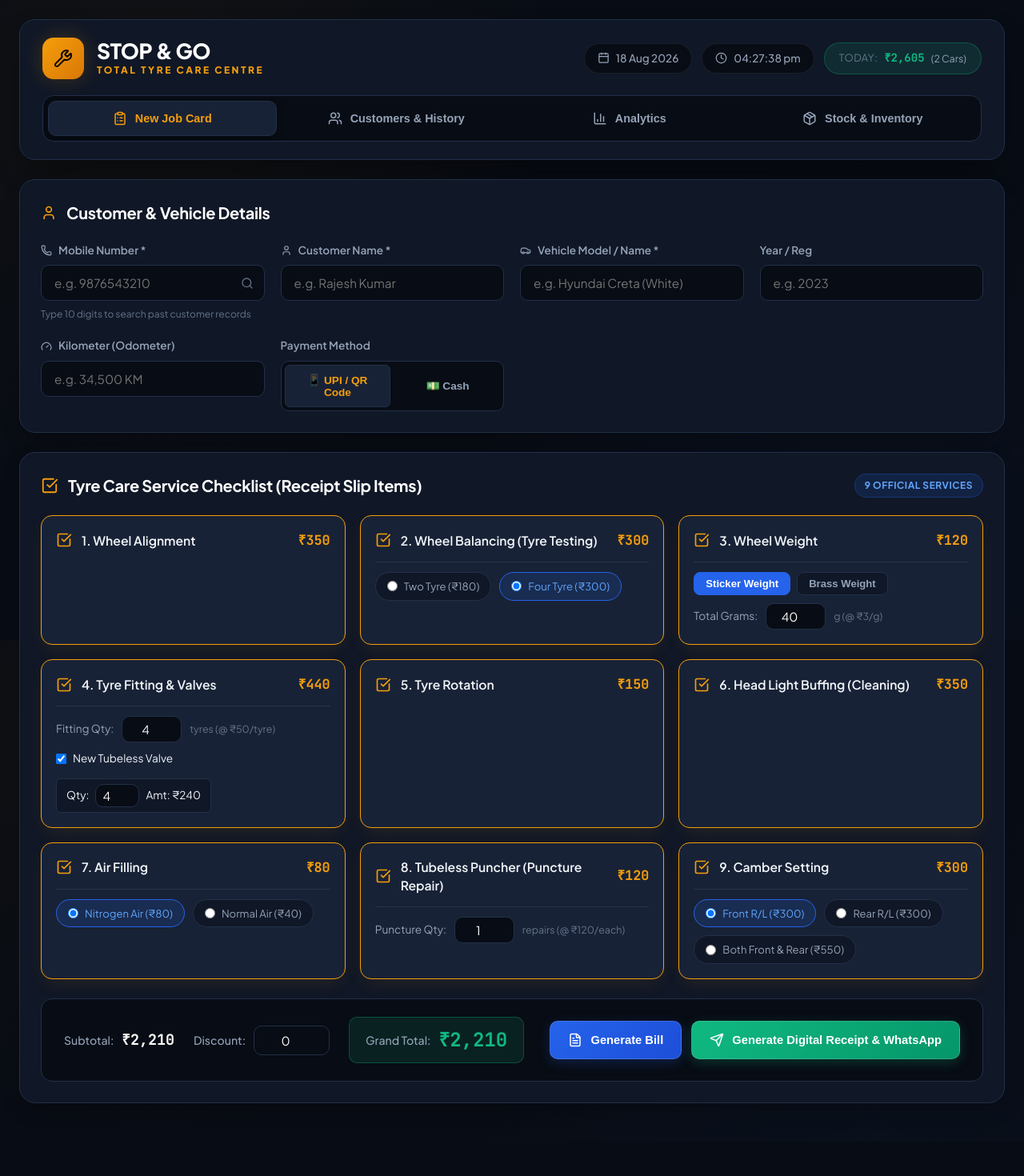
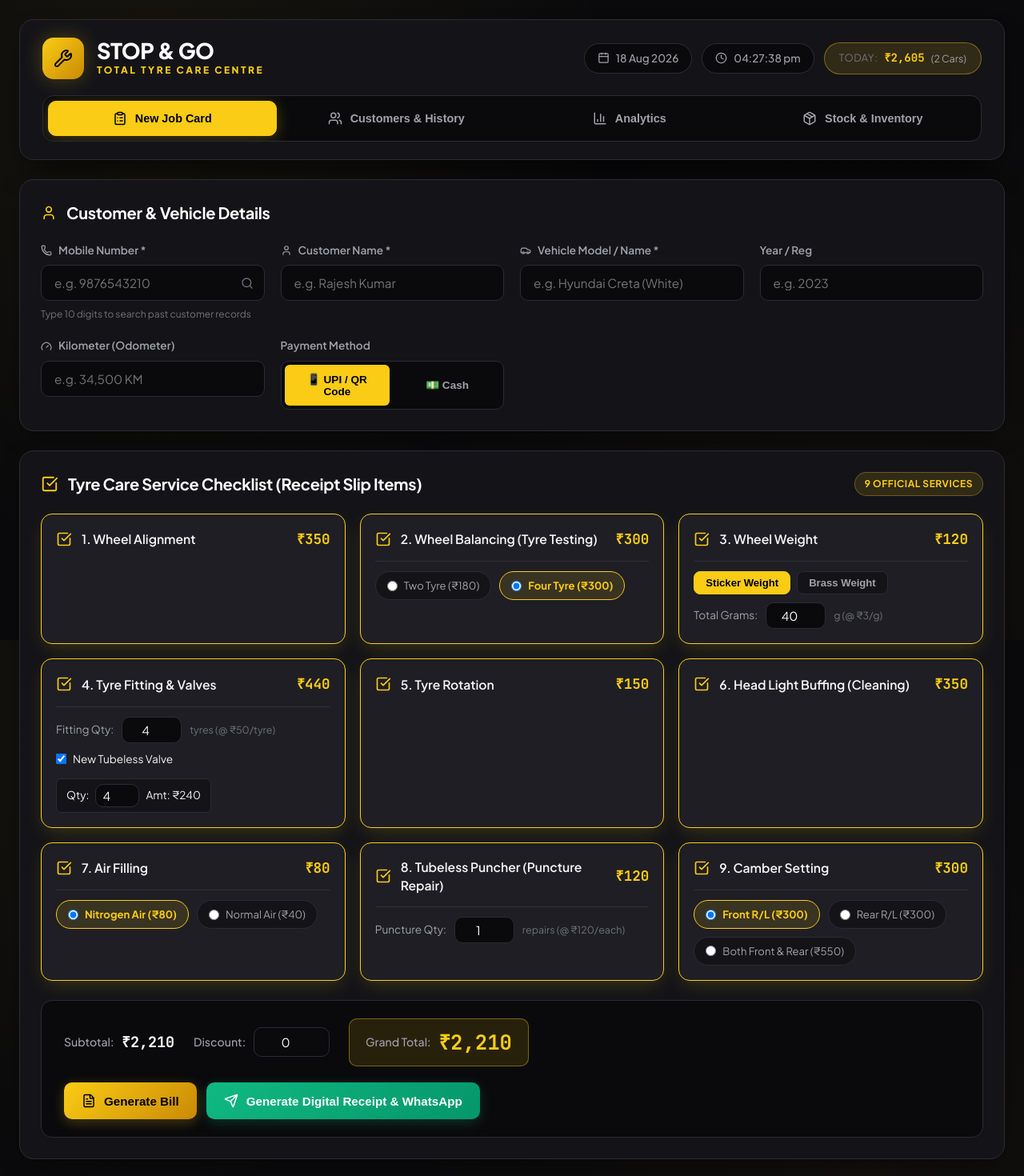
Before and after one commit to mujtabashaikh2812-stack/stop-and-go-tyre-care, a React (Vite) app: page / in a window 1280 px wide. Shown: the top 1470 px of the page at 80% size. Before the commit the page ends 1427 px from the top, so only its background shows below. Built offline with nearby package versions, Linux system fonts and the light colour scheme.

Commit message:
Updated to Black and Yellow theme

```diff
--- a/src/index.css
+++ b/src/index.css
@@ -1,44 +1,41 @@
 @import url('https://fonts.googleapis.com/css2?family=Plus+Jakarta+Sans:wght@400;500;600;700;800&family=JetBrains+Mono:wght@400;500;700&display=swap');
 
 :root {
-  /* Bespoke Luxury Automotive Onyx Theme */
-  --bg-app: #080C14;
-  --bg-surface: #101726;
-  --bg-surface-elevated: #182236;
-  --bg-surface-hover: #1F2C46;
+  /* High-Octane Black & Industrial Yellow Automotive Theme */
+  --bg-app: #0A0A0C;
+  --bg-surface: #141418;
+  --bg-surface-elevated: #1E1E24;
+  --bg-surface-hover: #282832;
 
   --border-subtle: rgba(255, 255, 255, 0.08);
-  --border-medium: #22304A;
-  --border-active: #F59E0B;
+  --border-medium: #2B2B36;
+  --border-active: #FACC15;
 
   --text-white: #FFFFFF;
-  --text-primary: #F1F5F9;
-  --text-secondary: #94A3B8;
-  --text-muted: #64748B;
+  --text-primary: #F4F4F5;
+  --text-secondary: #A1A1AA;
+  --text-muted: #71717A;
 
-  --gold-primary: #F59E0B;
-  --gold-dark: #D97706;
-  --gold-glow: rgba(245, 158, 11, 0.2);
-
-  --blue-primary: #2563EB;
-  --blue-hover: #1D4ED8;
-  --blue-glow: rgba(37, 99, 235, 0.25);
+  --yellow-primary: #FACC15;
+  --yellow-bright: #FFE033;
+  --yellow-dark: #CA8A04;
+  --yellow-bg: rgba(250, 204, 21, 0.12);
+  --yellow-glow: rgba(250, 204, 21, 0.25);
 
   --emerald-primary: #10B981;
   --emerald-bg: rgba(16, 185, 129, 0.12);
-
   --ruby-primary: #EF4444;
 
   --font-sans: 'Plus Jakarta Sans', system-ui, -apple-system, sans-serif;
   --font-mono: 'JetBrains Mono', monospace;
 
-  --radius-xl: 20px;
+  --radius-xl: 18px;
   --radius-lg: 14px;
   --radius-md: 10px;
   --radius-sm: 6px;
 
-  --shadow-main: 0 20px 40px -15px rgba(0, 0, 0, 0.6);
-  --shadow-card: 0 10px 30px -10px rgba(0, 0, 0, 0.4);
+  --shadow-main: 0 20px 40px -15px rgba(0, 0, 0, 0.8);
+  --shadow-card: 0 10px 30px -10px rgba(0, 0, 0, 0.6);
 }
 
 * {
@@ -55,8 +52,8 @@ body {
   min-height: 100vh;
   -webkit-font-smoothing: antialiased;
   background-image:
-    radial-gradient(circle at 15% 15%, rgba(245, 158, 11, 0.04) 0%, transparent 40%),
-    radial-gradient(circle at 85% 85%, rgba(37, 99, 235, 0.04) 0%, transparent 40%);
+    radial-gradient(circle at 15% 15%, rgba(250, 204, 21, 0.05) 0%, transparent 45%),
+    radial-gradient(circle at 85% 85%, rgba(202, 138, 4, 0.04) 0%, transparent 45%);
   background-attachment: fixed;
 }
 
@@ -95,18 +92,18 @@ body {
 .logo-icon-bg {
   width: 52px;
   height: 52px;
-  background: linear-gradient(135deg, #F59E0B 0%, #D97706 100%);
+  background: linear-gradient(135deg, #FACC15 0%, #CA8A04 100%);
   border-radius: var(--radius-lg);
   display: flex;
   align-items: center;
   justify-content: center;
   color: #000;
-  box-shadow: 0 0 25px var(--gold-glow);
+  box-shadow: 0 0 25px var(--yellow-glow);
   flex-shrink: 0;
 }
 
 .brand-title {
-  font-size: 1.65rem;
+  font-size: 1.7rem;
   font-weight: 800;
   letter-spacing: -0.5px;
   color: var(--text-white);
@@ -116,7 +113,7 @@ body {
 .brand-subtitle {
   font-size: 0.75rem;
   font-weight: 800;
-  color: var(--gold-primary);
+  color: var(--yellow-primary);
   letter-spacing: 2.5px;
   text-transform: uppercase;
 }
@@ -130,7 +127,7 @@ body {
 
 .info-chip {
   background: var(--bg-app);
-  border: 1px solid var(--border-subtle);
+  border: 1px solid var(--border-medium);
   padding: 8px 16px;
   border-radius: 30px;
   font-size: 0.85rem;
@@ -142,8 +139,8 @@ body {
 }
 
 .revenue-chip {
-  background: var(--emerald-bg);
-  border: 1px solid rgba(16, 185, 129, 0.3);
+  background: var(--yellow-bg);
+  border: 1px solid rgba(250, 204, 21, 0.4);
   padding: 8px 18px;
   border-radius: 30px;
   font-size: 0.88rem;
@@ -153,7 +150,7 @@ body {
 }
 
 .chip-label { color: var(--text-muted); font-size: 0.8rem; text-transform: uppercase; letter-spacing: 0.5px; }
-.chip-value { font-weight: 800; color: var(--emerald-primary); font-family: var(--font-mono); }
+.chip-value { font-weight: 800; color: var(--yellow-primary); font-family: var(--font-mono); }
 .chip-count { font-size: 0.78rem; color: var(--text-secondary); }
 
 /* Navigation Tabs */
@@ -192,15 +189,15 @@ body {
 
 .nav-tab-btn:hover {
   color: var(--text-white);
-  background: rgba(255, 255, 255, 0.04);
+  background: rgba(255, 255, 255, 0.05);
 }
 
 .nav-tab-btn.active {
-  background: var(--bg-surface-elevated);
-  color: var(--gold-primary);
-  border: 1px solid var(--border-medium);
-  font-weight: 700;
-  box-shadow: 0 4px 12px rgba(0, 0, 0, 0.3);
+  background: var(--yellow-primary);
+  color: #000000;
+  border: 1px solid var(--yellow-primary);
+  font-weight: 800;
+  box-shadow: 0 4px 20px var(--yellow-glow);
 }
 
 /* Card Containers */
@@ -222,7 +219,7 @@ body {
 }
 
 .card-icon {
-  color: var(--gold-primary);
+  color: var(--yellow-primary);
 }
 
 .card-header h2 {
@@ -242,7 +239,7 @@ body {
   letter-spacing: 0.5px;
 }
 
-.badge-chip.info { background: rgba(37, 99, 235, 0.15); color: #60A5FA; border: 1px solid rgba(37, 99, 235, 0.3); }
+.badge-chip.info { background: var(--yellow-bg); color: var(--yellow-primary); border: 1px solid rgba(250, 204, 21, 0.3); }
 .badge-chip.success { background: var(--emerald-bg); color: var(--emerald-primary); border: 1px solid rgba(16, 185, 129, 0.3); }
 
 /* Form Grid */
@@ -297,8 +294,8 @@ input[type="text"], input[type="tel"], input[type="number"], select {
 
 input:focus, select:focus {
   outline: none;
-  border-color: var(--gold-primary);
-  box-shadow: 0 0 0 3px var(--gold-glow);
+  border-color: var(--yellow-primary);
+  box-shadow: 0 0 0 3px var(--yellow-glow);
 }
 
 .input-hint {
@@ -329,9 +326,9 @@ input:focus, select:focus {
 }
 
 .segmented-btn.active {
-  background: var(--bg-surface-elevated);
-  color: var(--gold-primary);
-  border: 1px solid var(--border-medium);
+  background: var(--yellow-primary);
+  color: #000000;
+  font-weight: 700;
 }
 
 /* Service Cards */
@@ -351,9 +348,9 @@ input:focus, select:focus {
 }
 
 .service-item-card.active {
-  border-color: var(--gold-primary);
+  border-color: var(--yellow-primary);
   background: var(--bg-surface-elevated);
-  box-shadow: 0 8px 24px -6px rgba(245, 158, 11, 0.12);
+  box-shadow: 0 8px 24px -6px rgba(250, 204, 21, 0.2);
 }
 
 .service-card-top {
@@ -371,7 +368,7 @@ input:focus, select:focus {
 }
 
 .check-icon { color: var(--text-muted); flex-shrink: 0; }
-.check-icon.active { color: var(--gold-primary); }
+.check-icon.active { color: var(--yellow-primary); }
 
 .service-title {
   font-size: 0.98rem;
@@ -381,9 +378,9 @@ input:focus, select:focus {
 
 .service-price {
   font-family: var(--font-mono);
-  font-weight: 700;
-  font-size: 1.05rem;
-  color: var(--gold-primary);
+  font-weight: 800;
+  font-size: 1.1rem;
+  color: var(--yellow-primary);
 }
 
 .service-options-row {
@@ -414,9 +411,10 @@ input:focus, select:focus {
 }
 
 .option-pill.selected {
-  border-color: var(--blue-primary);
-  color: #60A5FA;
-  background: rgba(37, 99, 235, 0.15);
+  border-color: var(--yellow-primary);
+  color: var(--yellow-primary);
+  background: var(--yellow-bg);
+  font-weight: 700;
 }
 
 .input-inline {
@@ -456,9 +454,10 @@ input:focus, select:focus {
 }
 
 .sub-pill.active {
-  background: var(--blue-primary);
-  color: #FFF;
-  border-color: var(--blue-primary);
+  background: var(--yellow-primary);
+  color: #000000;
+  border-color: var(--yellow-primary);
+  font-weight: 700;
 }
 
 .checkbox-inline {
@@ -537,17 +536,17 @@ input:focus, select:focus {
 }
 
 .grand-total-col {
-  background: var(--emerald-bg);
-  border: 1px solid rgba(16, 185, 129, 0.3);
+  background: var(--yellow-bg);
+  border: 1px solid rgba(250, 204, 21, 0.4);
   padding: 10px 20px;
   border-radius: var(--radius-md);
 }
 
 .grand-total-val {
   font-family: var(--font-mono);
-  font-size: 1.5rem;
+  font-size: 1.6rem;
   font-weight: 800;
-  color: var(--emerald-primary);
+  color: var(--yellow-primary);
 }
 
 /* Dual Buttons Group */
@@ -559,35 +558,35 @@ input:focus, select:focus {
 }
 
 .btn-generate-bill {
-  background: linear-gradient(135deg, #2563EB 0%, #1D4ED8 100%);
-  color: #FFF;
-  border: 1px solid rgba(255, 255, 255, 0.15);
+  background: linear-gradient(135deg, #FACC15 0%, #CA8A04 100%);
+  color: #000000;
+  border: none;
   padding: 14px 22px;
   border-radius: var(--radius-md);
-  font-weight: 700;
-  font-size: 0.92rem;
+  font-weight: 800;
+  font-size: 0.95rem;
   cursor: pointer;
   display: flex;
   align-items: center;
   justify-content: center;
   gap: 10px;
   transition: all 0.2s ease;
-  box-shadow: 0 4px 15px var(--blue-glow);
+  box-shadow: 0 4px 15px var(--yellow-glow);
 }
 
 .btn-generate-bill:hover:not(:disabled) {
   transform: translateY(-2px);
-  box-shadow: 0 6px 20px var(--blue-glow);
+  box-shadow: 0 6px 22px var(--yellow-glow);
 }
 
 .btn-generate-whatsapp {
   background: linear-gradient(135deg, #10B981 0%, #059669 100%);
   color: #FFF;
-  border: 1px solid rgba(255, 255, 255, 0.15);
+  border: none;
   padding: 14px 22px;
   border-radius: var(--radius-md);
-  font-weight: 700;
-  font-size: 0.92rem;
+  font-weight: 800;
+  font-size: 0.95rem;
   cursor: pointer;
   display: flex;
   align-items: center;
@@ -616,7 +615,7 @@ input:focus, select:focus {
   left: 0;
   width: 100vw;
   height: 100vh;
-  background: rgba(4, 7, 13, 0.88);
+  background: rgba(4, 4, 6, 0.92);
   backdrop-filter: blur(10px);
   display: flex;
   align-items: center;
@@ -774,7 +773,7 @@ input:focus, select:focus {
   border: none;
   padding: 14px;
   border-radius: var(--radius-md);
-  font-weight: 700;
+  font-weight: 800;
   font-size: 0.95rem;
   display: flex;
   align-items: center;
@@ -785,12 +784,12 @@ input:focus, select:focus {
 }
 
 .btn-print-large {
-  background: var(--blue-primary);
-  color: #FFF;
+  background: var(--yellow-primary);
+  color: #000000;
   border: none;
   padding: 14px;
   border-radius: var(--radius-md);
-  font-weight: 700;
+  font-weight: 800;
   font-size: 0.95rem;
   display: flex;
   align-items: center;
@@ -845,8 +844,8 @@ input:focus, select:focus {
 }
 
 .stat-card.featured {
-  border-color: rgba(16, 185, 129, 0.4);
-  background: linear-gradient(135deg, var(--bg-surface) 0%, rgba(16, 185, 129, 0.05) 100%);
+  border-color: rgba(250, 204, 21, 0.5);
+  background: linear-gradient(135deg, var(--bg-surface) 0%, rgba(250, 204, 21, 0.05) 100%);
 }
 
 .stat-card-header {
@@ -870,7 +869,7 @@ input:focus, select:focus {
   color: var(--text-muted);
 }
 
-.text-gold { color: var(--gold-primary); }
+.text-gold { color: var(--yellow-primary); }
 .text-emerald { color: var(--emerald-primary); }
 
 .customer-card {
@@ -901,13 +900,13 @@ input:focus, select:focus {
   width: 44px;
   height: 44px;
   background: var(--bg-app);
-  border: 1px solid var(--gold-primary);
+  border: 1px solid var(--yellow-primary);
   border-radius: 50%;
   display: flex;
   align-items: center;
   justify-content: center;
   font-weight: 800;
-  color: var(--gold-primary);
+  color: var(--yellow-primary);
   font-size: 1.1rem;
   flex-shrink: 0;
 }
@@ -986,7 +985,7 @@ input:focus, select:focus {
   gap: 12px;
 }
 
-.log-id { font-family: var(--font-mono); font-weight: 700; color: var(--gold-primary); margin-right: 14px; }
+.log-id { font-family: var(--font-mono); font-weight: 700; color: var(--yellow-primary); margin-right: 14px; }
 .log-date { color: var(--text-muted); font-size: 0.78rem; }
 
 .odometer-pill {
@@ -995,7 +994,7 @@ input:focus, select:focus {
   padding: 3px 10px;
   border-radius: 6px;
   font-size: 0.78rem;
-  color: #60A5FA;
+  color: var(--yellow-primary);
   margin-right: 10px;
 }
 
@@ -1048,7 +1047,7 @@ input:focus, select:focus {
   border-radius: 5px;
 }
 
-.progress-bar-fill.cyan { background: #3B82F6; }
+.progress-bar-fill.cyan { background: var(--yellow-primary); }
 .progress-bar-fill.emerald { background: var(--emerald-primary); }
 
 .leaderboard-list {
@@ -1069,14 +1068,14 @@ input:focus, select:focus {
 
 .item-rank {
   font-weight: 800;
-  color: var(--gold-primary);
+  color: var(--yellow-primary);
   width: 24px;
 }
 
 .item-name { flex: 1; font-size: 0.92rem; font-weight: 600; color: var(--text-primary); }
 .item-count-badge {
-  background: rgba(245, 158, 11, 0.12);
-  color: var(--gold-primary);
+  background: var(--yellow-bg);
+  color: var(--yellow-primary);
   padding: 4px 12px;
   border-radius: 14px;
   font-size: 0.82rem;
@@ -1108,7 +1107,7 @@ input:focus, select:focus {
   margin-bottom: 12px;
 }
 
-.inv-icon { color: #60A5FA; }
+.inv-icon { color: var(--yellow-primary); }
 .low-badge {
   background: rgba(239, 68, 68, 0.2);
   color: var(--ruby-primary);
@@ -1130,7 +1129,7 @@ input:focus, select:focus {
   margin-bottom: 8px;
 }
 
-.inv-qty { font-size: 1.9rem; font-weight: 800; font-family: var(--font-mono); color: var(--gold-primary); }
+.inv-qty { font-size: 1.9rem; font-weight: 800; font-family: var(--font-mono); color: var(--yellow-primary); }
 .inv-unit { font-size: 0.88rem; color: var(--text-secondary); }
 
 .inv-alert-info { font-size: 0.78rem; color: var(--text-muted); }
```
